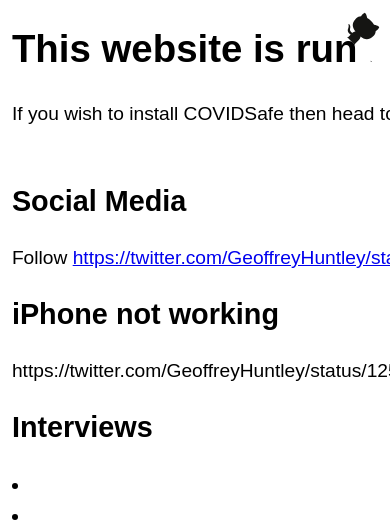
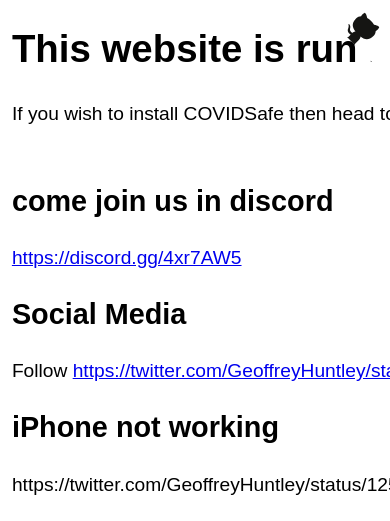
Before and after one commit to covidsafewatch/website.netlify.old, a plain HTML site: page index.html in a window 390 px wide. Shown: the top 521 px of the page. Drawn offline with Linux system fonts and the light colour scheme.

Commit message:
I did this on my phone. Please help out.
Html coding on a phone. Send help.

```diff
--- a/index.html
+++ b/index.html
@@ -48,6 +48,9 @@
 
         <br/>
 
+<H2>come join us in discord</H2>
+<A href="https://discord.gg/4xr7AW5">https://discord.gg/4xr7AW5</a>
+
         <h2>Social Media</h2>
         Follow <a href="https://twitter.com/GeoffreyHuntley/status/1258174433979625474">https://twitter.com/GeoffreyHuntley/status/1258174433979625474</a> for the latest.
 
```
